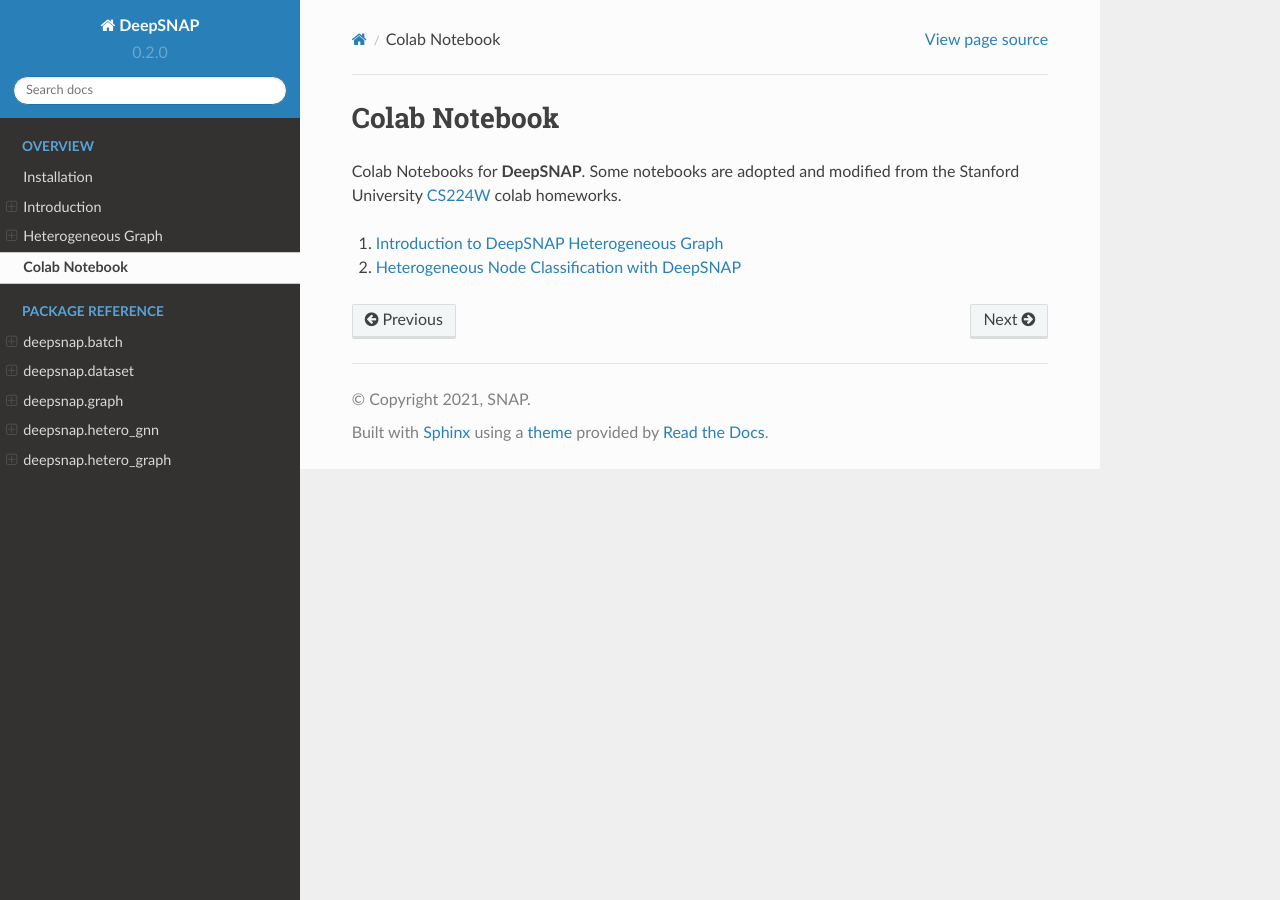
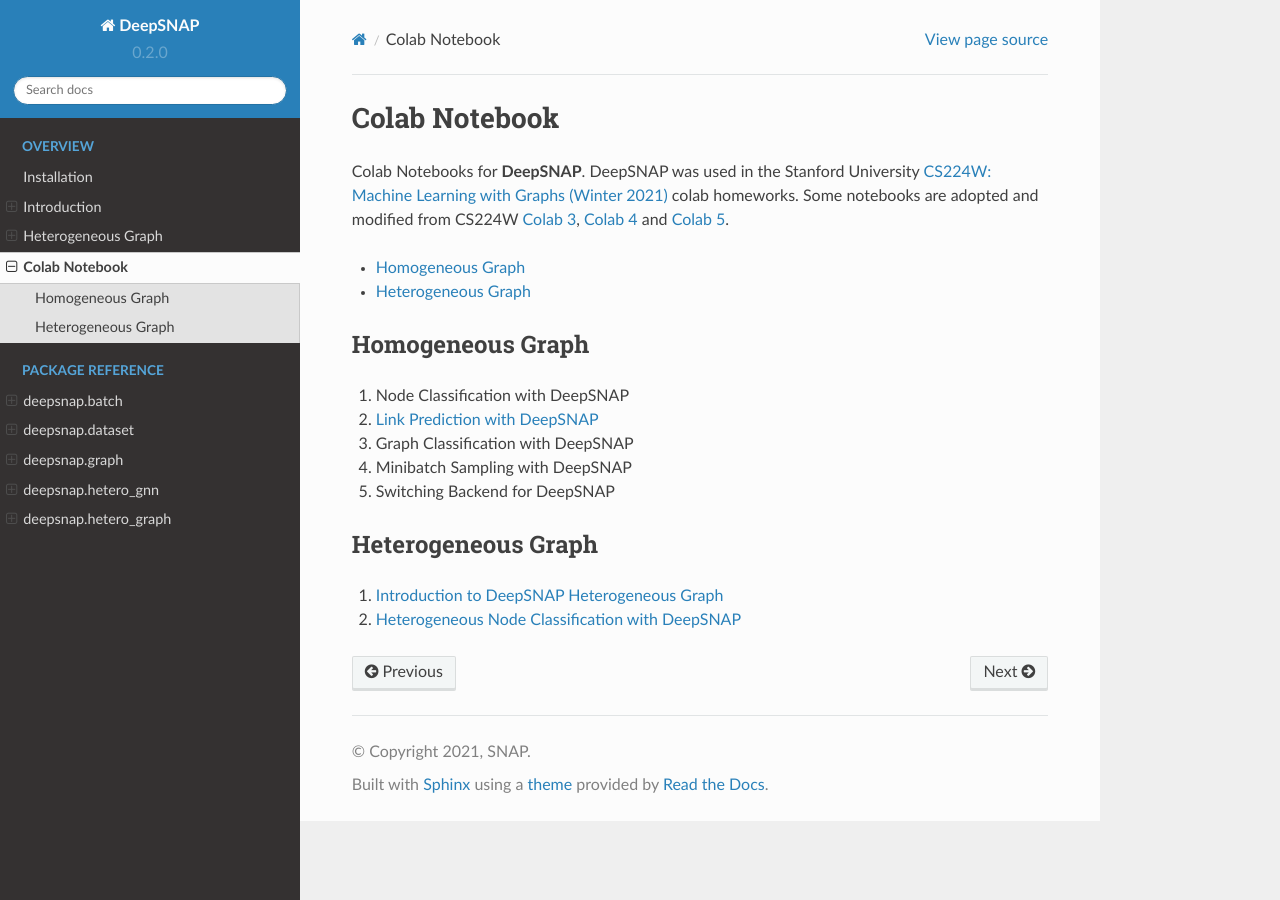
Before and after one commit to snap-stanford/deepsnap, a Sphinx documentation site: the page built from docs/source/notes/colab.rst, in a window 1280 px wide. Built offline with Sphinx 7.4.7 and the Read the Docs theme 2.0.0, drawn with Linux system fonts in a browser that asks for light colours.

Commit message:
Modified documentation and comments

```diff
--- a/docs/source/modules/hetero_gnn.rst
+++ b/docs/source/modules/hetero_gnn.rst
@@ -4,7 +4,7 @@
 .. contents:: Contents
     :local:
 
-Heterogeneous GNN Layer "Wrapper"
+Heterogeneous GNN "Wrapper" Layer
 ---------------------------------
 
 .. autoclass:: deepsnap.hetero_gnn.HeteroConv
--- a/docs/source/notes/colab.rst
+++ b/docs/source/notes/colab.rst
@@ -1,10 +1,22 @@
 Colab Notebook
 ==============
 
-Colab Notebooks for **DeepSNAP**. Some notebooks are adopted and modified from the Stanford University `CS224W <https://web.stanford.edu/class/cs224w/>`_ colab homeworks.
+Colab Notebooks for **DeepSNAP**. DeepSNAP was used in the Stanford University `CS224W: Machine Learning with Graphs (Winter 2021) <https://web.stanford.edu/class/cs224w/>`_ colab homeworks. Some notebooks are adopted and modified from CS224W `Colab 3 <https://colab.research.google.com/drive/1AjLbfuz9qXE5yglPOifUKhOHkzAuHmOF?usp=sharing>`_, `Colab 4 <https://colab.research.google.com/drive/1lrCeGtVgxRQMmNk3UEnxR1XtRfBD7elH?usp=sharing>`_ and `Colab 5 <https://colab.research.google.com/drive/1mDfmDvzIznQp0THLWDCQNBOw331l3Ks9?usp=sharing>`_.
 
 .. contents::
     :local:
 
+Homogeneous Graph
+-----------------
+
+1. Node Classification with DeepSNAP
+2. `Link Prediction with DeepSNAP <https://colab.research.google.com/drive/1ycdlJuse7l2De7wi51lFd_nCuaWgVABc?usp=sharing>`_
+3. Graph Classification with DeepSNAP
+4. Minibatch Sampling with DeepSNAP
+5. Switching Backend for DeepSNAP
+
+Heterogeneous Graph
+-------------------
+
 1. `Introduction to DeepSNAP Heterogeneous Graph <https://colab.research.google.com/drive/1wVGUfUno5Kgs2H-jEGFcm0EogN7DEd-w?usp=sharing>`_
 2. `Heterogeneous Node Classification with DeepSNAP <https://colab.research.google.com/drive/1L-0kaLqeiT6lHhjHxAzP5sHIcb4b4e7G?usp=sharing>`_
```
Also changed, not shown: README.md (+1 -1 lines), 1 other file.
